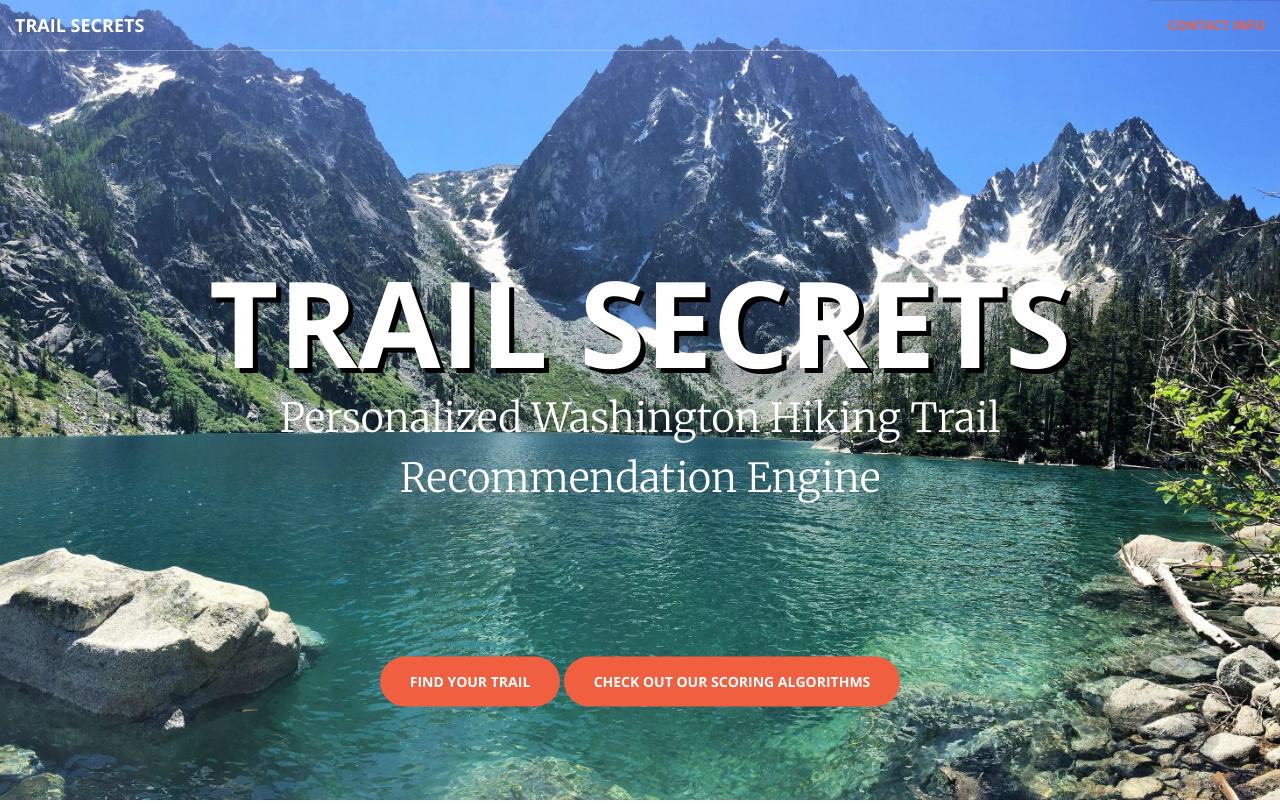
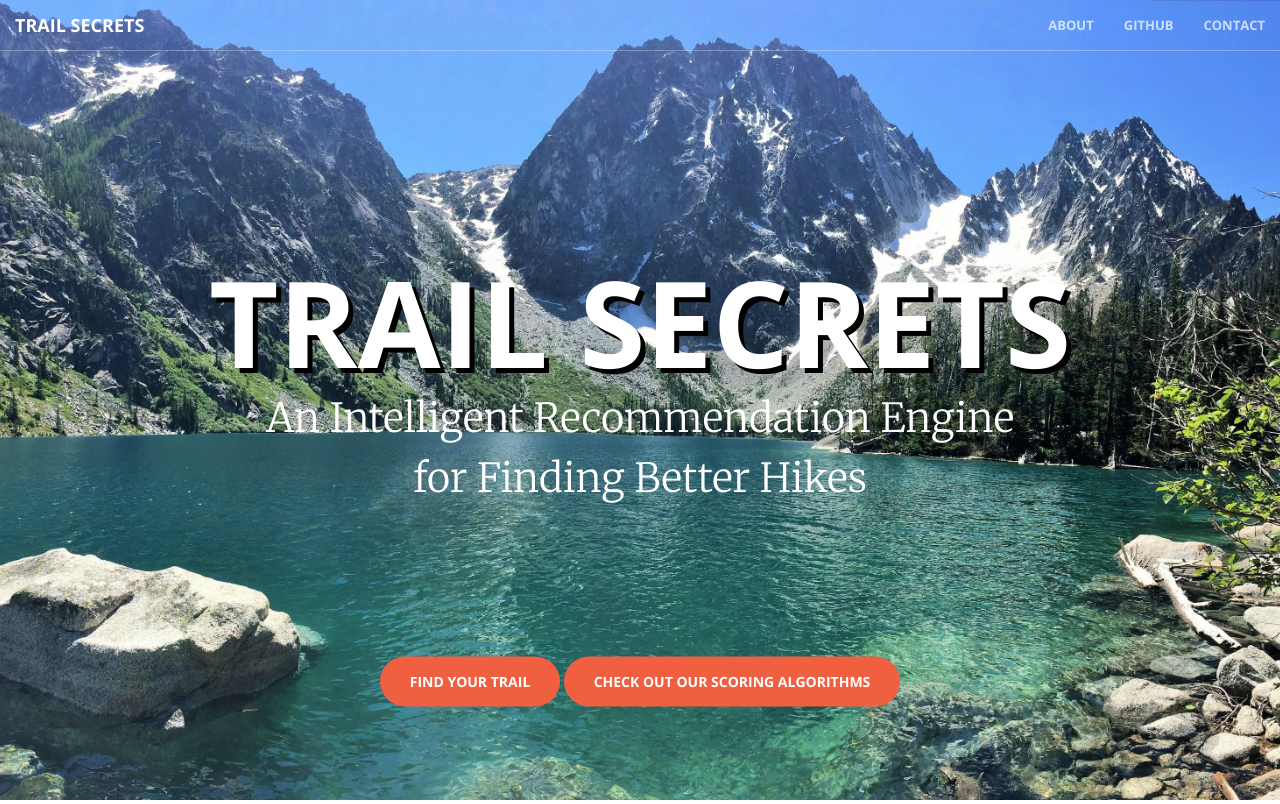
Before and after one commit to reddyreddys255/hiking, a Flask app: page / in a window 1280 px wide. Shown: the top 804 px of the page. Run offline with Flask 2, Linux system fonts and the light colour scheme; parts of the project's set-up code (start-up, migrations or seed data) failed here and were passed over; some libraries are stand-ins or nearby versions.

Commit message:
Add files via upload

```diff
--- a/templates/index.html
+++ b/templates/index.html
@@ -43,20 +43,20 @@
                 <button type="button" class="navbar-toggle collapsed" data-toggle="collapse" data-target="#bs-example-navbar-collapse-1">
                     <span class="sr-only">Toggle navigation</span> Menu <i class="fa fa-bars"></i>
                 </button>
-                <a style="color:white" class="navbar-brand page-scroll" href="#page-top">Trail Secrets</a>
+                <a class="navbar-brand page-scroll" href="#page-top">Trail Secrets</a>
             </div>
 
             <!-- Collect the nav links, forms, and other content for toggling -->
             <div class="collapse navbar-collapse" id="bs-example-navbar-collapse-1">
                 <ul class="nav navbar-nav navbar-right">
-                    <!-- <li>
-                        <a style="color:white" class="page-scroll" href="#about">About</a>
-                    </li> -->
-                    <!-- <li>
-                        <a style="color:white" class="page-scroll" href="#services">Services</a>
-                    </li> -->
                     <li>
-                        <a style="color:white" class="page-scroll" href="#contact">Contact Info</a>
+                        <a class="page-scroll" href="https://medium.com/@perryrjohnson7/personalize-your-hiking-with-a-recommendation-engine-7c94cd092c57">About</a>
+                    </li>
+                    <li>
+                        <a class="page-scroll" href="https://github.com/perryrjohnson/hiking">GitHub</a>
+                    </li>
+                    <li>
+                        <a class="page-scroll" href="mailto:perryrjohnson7@gmail.com">Contact</a>
                     </li>
                 </ul>
             </div>
@@ -74,7 +74,7 @@
               <hr style="opacity:0">
                 <h1 style="font-size:120px;text-shadow:5px 5px 0px #000000" id="homeHeading">Trail Secrets</h1>
                 <!-- <hr> -->
-                <p style="font-size:40px;color:white">Personalized Washington Hiking Trail Recommendation Engine</p>
+                <p style="font-size:40px;color:white">An Intelligent Recommendation Engine for Finding Better Hikes</p>
                 <hr style="opacity:0">
                 <hr style="opacity:0">
                 <hr style="opacity:0">
```
